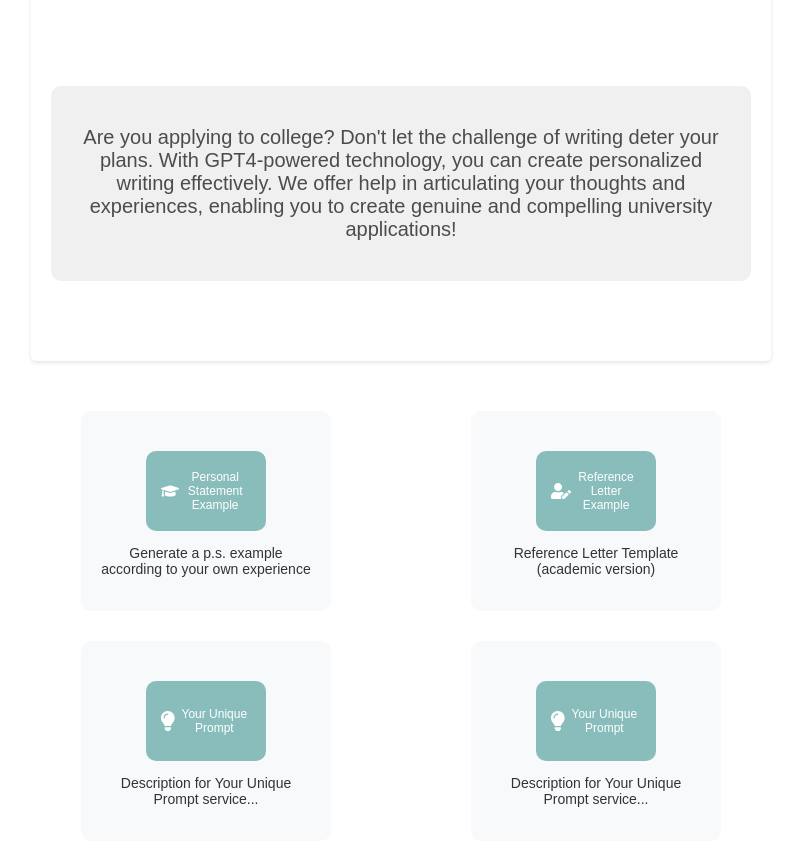
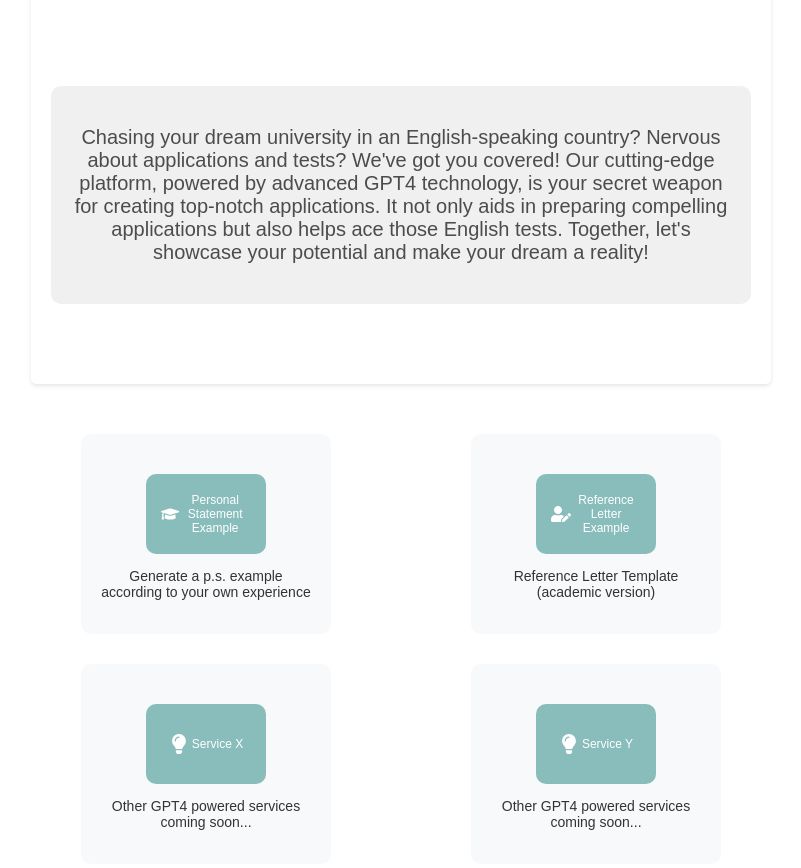
Before and after one commit to QQuinn03/aiy-front, a React (Create React App) app: page / in a window 1280 px wide. Shown: the part 160-1028 px from the top of the page, without its empty margins (239-1040 px from the left). Built offline with nearby package versions, Linux system fonts and the light colour scheme.

Commit message:
changed ads

```diff
--- a/src/components/HomePage.js
+++ b/src/components/HomePage.js
@@ -14,11 +14,13 @@
 
         <div className="paragraph-box">
           <p className="text-color">
-            Are you applying to college? Don't let the challenge of writing
-            deter your plans. With GPT4-powered technology, you can create
-            personalized writing effectively. We offer help in articulating your
-            thoughts and experiences, enabling you to create genuine and
-            compelling university applications!
+            Chasing your dream university in an English-speaking country?
+            Nervous about applications and tests? We've got you covered! Our
+            cutting-edge platform, powered by advanced GPT4 technology, is your
+            secret weapon for creating top-notch applications. It not only aids
+            in preparing compelling applications but also helps ace those
+            English tests. Together, let's showcase your potential and make your
+            dream a reality!
           </p>
         </div>
       </div>
--- a/src/components/Service.js
+++ b/src/components/Service.js
@@ -49,19 +49,19 @@
       <div className="service-item">
         <button className="service-btn" onClick={handleUniquePromptClick}>
           <FaLightbulb className="service-icon" />
-          Your Unique Prompt
+          Service X
         </button>
         <p className="service-description">
-          Description for Your Unique Prompt service...
+          Other GPT4 powered services coming soon...
         </p>
       </div>
       <div className="service-item">
         <button className="service-btn" onClick={handleUniquePromptClick}>
           <FaLightbulb className="service-icon" />
-          Your Unique Prompt
+          Service Y
         </button>
         <p className="service-description">
-          Description for Your Unique Prompt service...
+          Other GPT4 powered services coming soon...
         </p>
       </div>
     </div>
```
